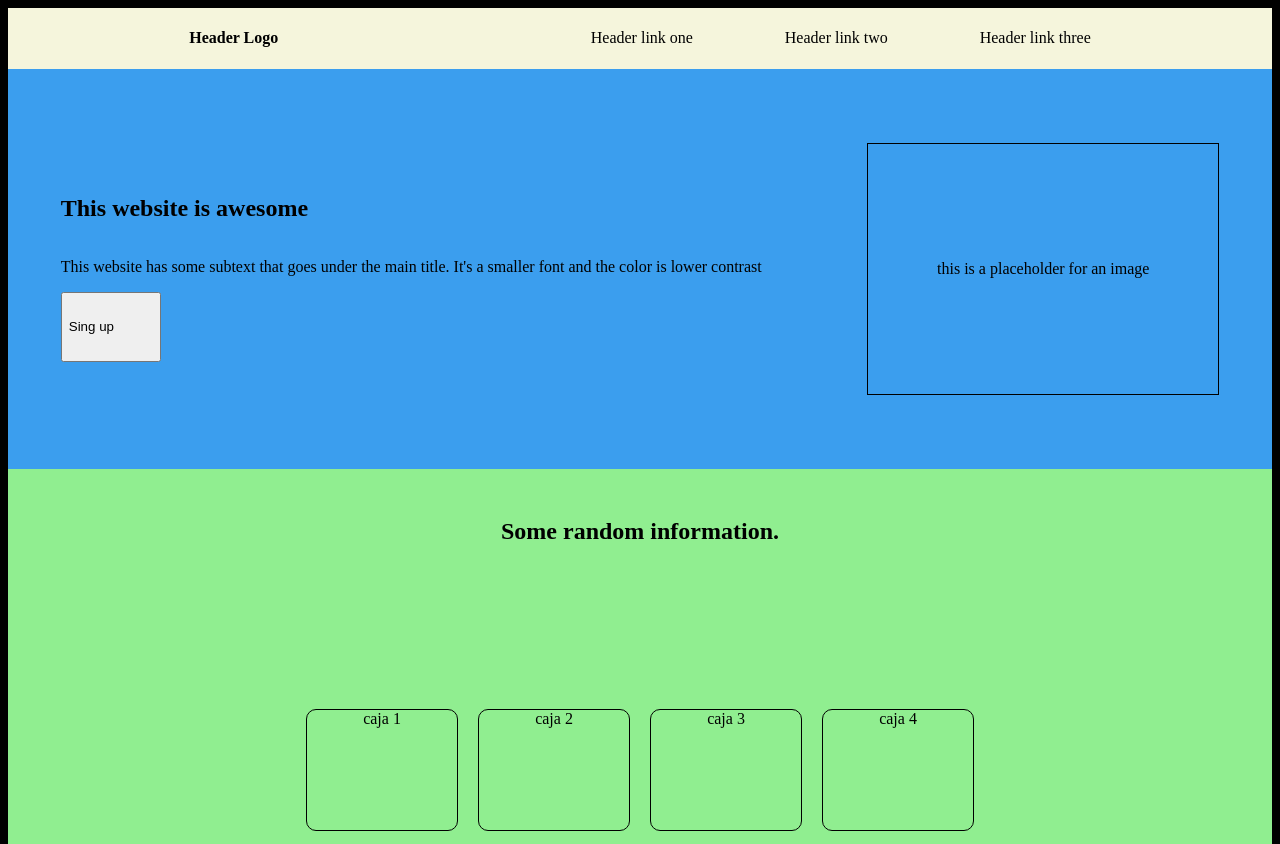
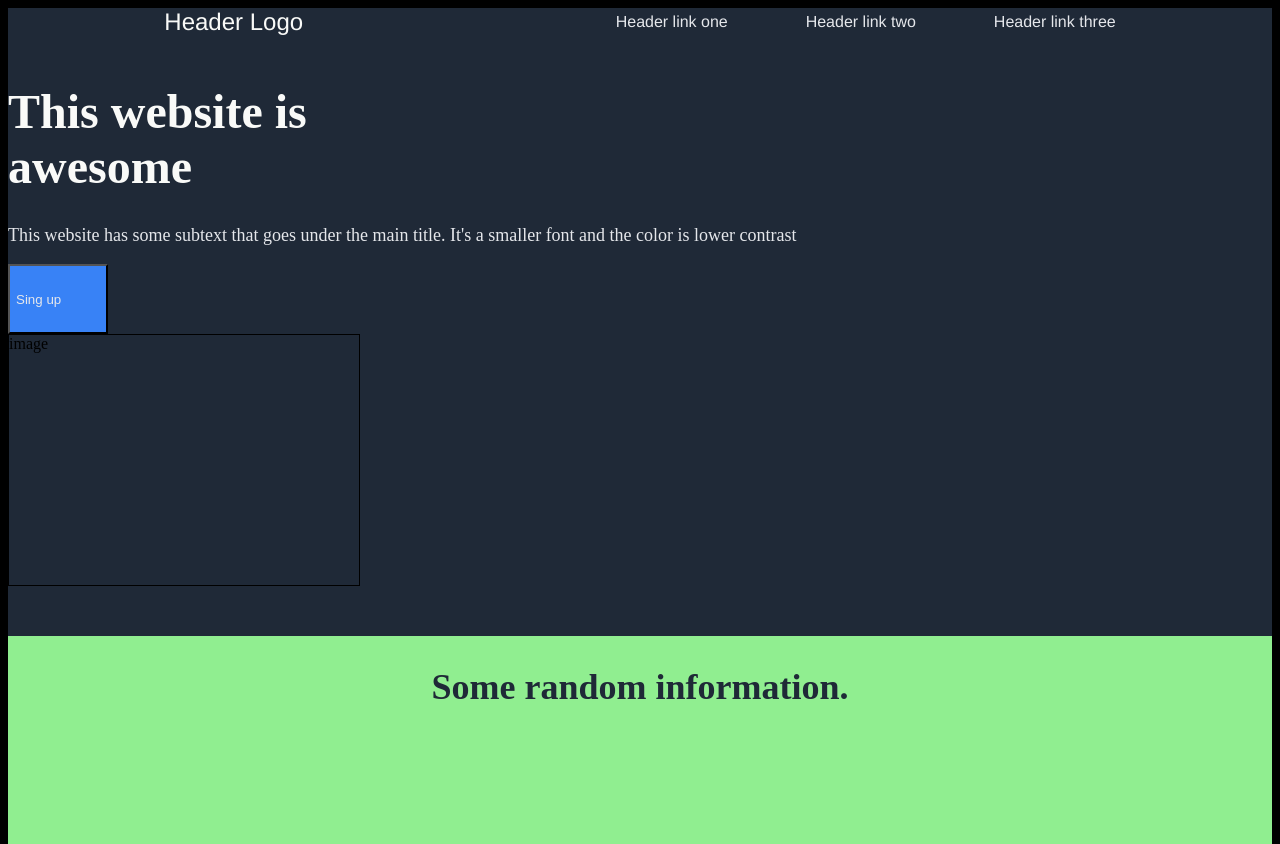
Before and after one commit to ricardomorataya/landing_page, a plain HTML site: page index.html in a window 1280 px wide. Shown: the top 844 px of the page. Drawn offline with Linux system fonts and the light colour scheme.

Commit message:
Edit index.html and style.css

```diff
--- a/index.html
+++ b/index.html
@@ -11,7 +11,7 @@
 <body class="body">
 <!--Header Section!-->
 <section class="flex-container-header">
-    <h4>Header Logo</h4>
+    <div id="header-logo">Header Logo</div>
     <div class="div-header">
         <div>Header link one</div>
         <div>Header link two</div>
@@ -22,18 +22,16 @@
 <!--SECTION I!-->
 <section class="flex-container-content">
     <div class="flex-content">
-        <h1>This website is awesome</h1>
+        <p id="text-main">This website is awesome</p>
+        <p id="text-descript">This website has some subtext that goes under the main title. It's a smaller font and the color is lower contrast</p>
+        <button class="button">Sing up</button>
 
-        <p>This website has some subtext that goes under the main title. It's a smaller font and the color is lower contrast</p>
-
-        <button class="button">Sing up</button>
-    </div>
-    <div class="flex-container-content image-placeholder">this is a placeholder for an image</div>
+    <div class="image-placeholder">image</div></div>
 </section>
 
 <!--SECTION II!-->
 <section class="flex-container-random-info">
-    <h1>Some random information.</h1>
+    <div id="info-title">Some random information.</div>
     <div class="box-item">
         <div class="box">caja 1</div>
         <div class="box">caja 2</div>
@@ -64,7 +62,7 @@
       <h3>Call to action! It's time!</h3>
       <div class="call-descript">Sign up for our product by clicking that button right over there!</div>
     </div>
-    <button class="button">Sign up</button>
+    <button class="button2">Sign up</button>
 </section>
 
 </body>
--- a/style.css
+++ b/style.css
@@ -6,25 +6,43 @@
     display: flex;
     align-items: center;
     justify-content: space-around;
-    padding: 0px 25px 0px 25px;
-    background-color: beige;
+    padding: 10px 10px 10px 10  px;
+    background-color: #1F2937;
+    font-family: helvetica;
 }
 
 .div-header {
     display: flex;
     justify-content: space-between;
     width: 500px;
+    color: #e5e7eb;
+}
+
+#header-logo {
+    font-size: 24px;
+    color: #f9faf8;
 }
 
 /*Section I*/
 .flex-container-content{
     display: flex;
-    align-items: center;
-    justify-content: space-around;
-    height: 400px;
-    background-color: rgb(59, 158, 238);
+    flex-direction: column;
+    height: 600px;
+    background-color: #1F2937;;
     }
 
+#text-main{
+    font-size: 48px;
+    font-weight: bolder;
+    color: #f9faf8;
+    width: 300px;
+    height: 75px;
+}
+
+#text-descript{
+    font-size: 18px;
+    color: #e5e7eb;
+}
 
 .flex-content {
     display:flex;
@@ -32,10 +50,24 @@
 }
 
 .image-placeholder {
+    align-items: end;
+    justify-content: space-between;
     border: 1px solid black;
     height: 250px;
     width: 350px;
 }
+
+.button {
+    display: flex;
+    flex-direction: row;
+    align-items: center;
+    justify-content: space-between;
+    height: 70px;
+    width: 100px;
+    color: #e5e7eb;
+    background-color: #3882f6;
+}
+
 
 /*Section II*/
 .flex-container-random-info {
@@ -59,7 +91,7 @@
 
 .box {
 
-    border: 1px solid black;
+    border: 1px solid #3882f6;
     border-radius: 10px;
     height: 120px;
     width: 150px;
@@ -80,19 +112,29 @@
         margin: 10px;
     }
 
+#info-title {
+    font-size: 36px;
+    font-weight: bolder;
+    color: #1f2937;
+}
+
 /*Section III*/
 .flex-container-testimonial {
     display: flex;
     align-items: center;
     justify-content: space-between;
     flex-direction: column;
-    background-color:lightgray;
+    background-color: #e5e7eb;
     height: 350px;
     padding: 40px;
 }
 
 .testimonial-text {
-    width: 600px;
+    width: 700px;
+    font-size: 36px;
+    font-style: italic;
+    text-align: justify;
+    color: #1f2937
 }
 
 .testimonial-name {
@@ -100,8 +142,9 @@
     justify-content: center;
     align-items: flex-end;
     font-weight: bold;
-    width: 250px;
+    width: 350px;
     padding-left: 350px;
+    font-size: 24px;
     }
 
 /*Section IV*/
@@ -110,7 +153,8 @@
     justify-content: space-between;
     align-items: center;
     height: 300px;
-    background-color: lightblue;
+    color: #e5e7eb;
+    background-color: #3882f6;
     padding: 40px;
 }
 
@@ -120,11 +164,13 @@
 
 }
 
-.button {
+.button2 {
     display: flex;
     flex-direction: row;
     align-items: center;
     justify-content: space-between;
     height: 70px;
     width: 100px;
+    color: #e5e7eb;
+    background-color: #3882f6;
 }
```
